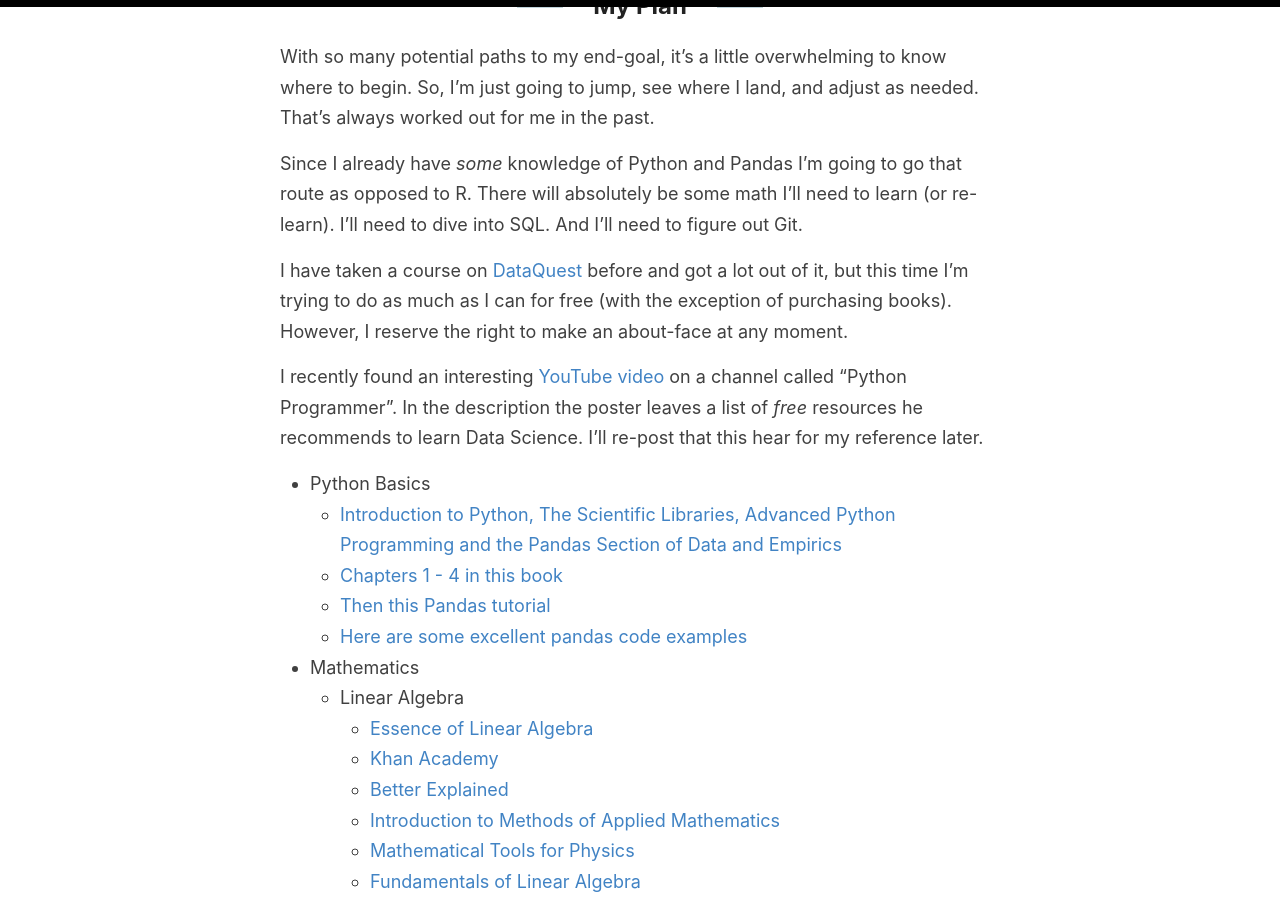
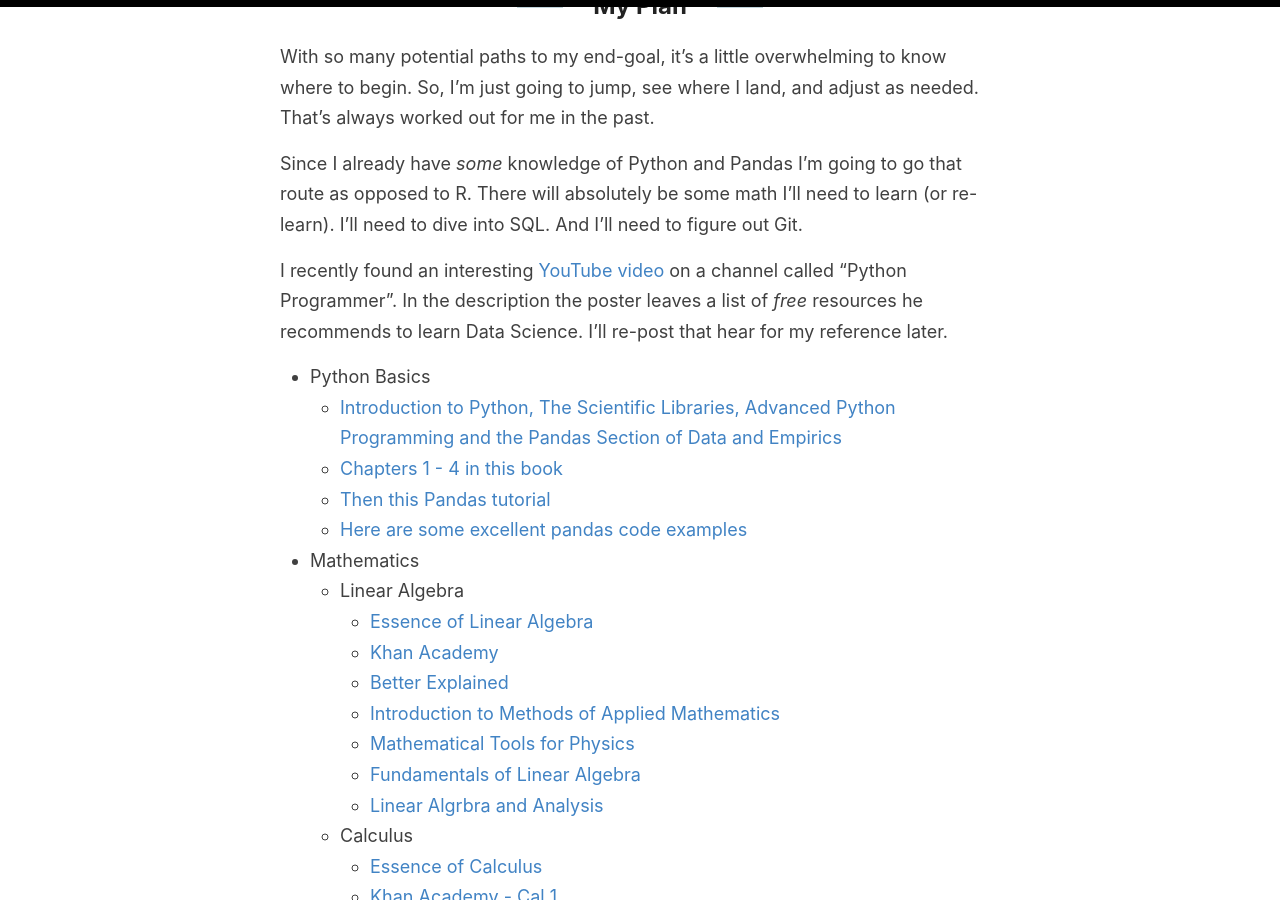
Before and after one commit to evancanady/evancanady.github.io, a Jekyll site: the page built from _posts/2020-12-2-We-Begin.md, in a window 1280 px wide and 900 px high, scrolled down 525 px. Built offline with Jekyll 4.4.1, drawn with Linux system fonts in a browser that asks for light colours.

Commit message:
Update 2020-12-2-We-Begin.md

```diff
--- a/_posts/2020-12-2-We-Begin.md
+++ b/_posts/2020-12-2-We-Begin.md
@@ -13,9 +13,7 @@ With so many potential paths to my end-goal, it's a little overwhelming to know
 
 Since I already have *some* knowledge of Python and Pandas I'm going to go that route as opposed to R. There will absolutely be some math I'll need to learn (or re-learn). I'll need to dive into SQL. And I'll need to figure out Git.
 
-I have taken a course on [DataQuest](www.dataquest.io) before and got a lot out of it, but this time I'm trying to do as much as I can for free (with the exception of purchasing books). However, I reserve the right to make an about-face at any moment.
-
-I recently found an interesting [YouTube video](https://www.youtube.com/watch?v=eTxyviU0Ddo) on a channel called "Python Programmer". In the description the poster leaves a list of *free* resources he recommends to learn Data Science. I'll re-post that this hear for my reference later.
+I recently found an interesting [YouTube video](https://www.youtube.com/watch?v=eTxyviU0Ddo) on a channel called "Python Programmer". In the description the poster leaves a list of *free* resources he recommends to learn Data Science. I'll re-post that hear for my reference later.
 
 + Python Basics
   + [Introduction to Python, The Scientific Libraries, Advanced Python Programming and the Pandas Section of Data and Empirics](https://python.quantecon.org)
```
